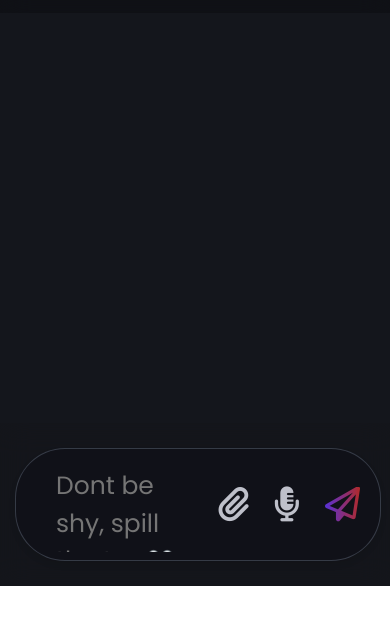
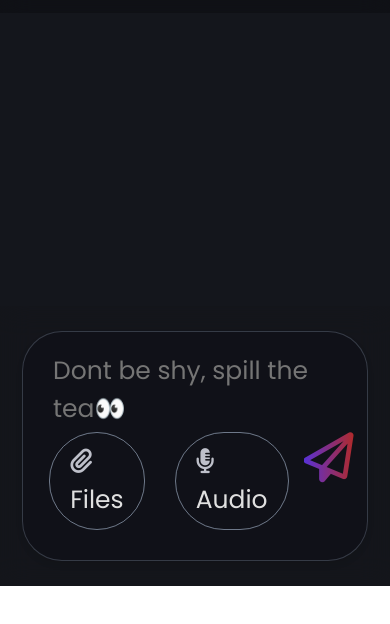
Before and after one commit to lowkeyarhan/ChatBot, a website: page src/index.html in a window 390 px wide. Shown: the part 258-882 px from the top of the page. Drawn offline with nearby package versions, Linux system fonts and the light colour scheme.

Commit message:
text bar UI updated for mobile devices

```diff
--- a/src/index.html
+++ b/src/index.html
@@ -83,8 +83,12 @@
             placeholder="Dont be shy, spill the tea👀"
           ></textarea>
           <div class="btns">
-            <i class="fa-solid fa-paperclip"></i>
-            <i class="fa-solid fa-microphone-lines" id="microphone-btn"></i>
+            <div class="attachments">
+              <span id="files"><i class="fa-solid fa-paperclip"></i></span>
+              <span id="microphone-btn"
+                ><i class="fa-solid fa-microphone-lines"></i
+              ></span>
+            </div>
             <i class="fa-regular fa-paper-plane" id="send-btn"></i>
           </div>
         </div>
--- a/src/script.js
+++ b/src/script.js
@@ -3,6 +3,7 @@ document.addEventListener("DOMContentLoaded", () => {
   const sendBtn = document.getElementById("send-btn");
   const chatBox = document.getElementById("userchat");
   const micBtn = document.getElementById("microphone-btn");
+  const fileBtn = document.getElementById("file-btn");
   const visualizerContainer = document.getElementById(
     "audio-visualizer-container"
   );
@@ -571,4 +572,24 @@ document.addEventListener("DOMContentLoaded", () => {
       stopRecording();
     }
   });
+
+  // Modify the updateButtonText function
+  const updateButtonText = () => {
+    const filesBtn = document.querySelector("#files");
+    const microphoneBtn = document.querySelector("#microphone-btn");
+
+    if (window.innerWidth <= 1000) {
+      filesBtn.innerHTML = '<i class="fa-solid fa-paperclip"></i> Files';
+      microphoneBtn.innerHTML = '<i class="fa-solid fa-microphone-lines"></i> Audio';
+    } else {
+      filesBtn.innerHTML = '<i class="fa-solid fa-paperclip"></i>';
+      microphoneBtn.innerHTML = '<i class="fa-solid fa-microphone-lines"></i>';
+    }
+  };
+
+  // Call it initially
+  updateButtonText();
+
+  // Add resize listener
+  window.addEventListener("resize", updateButtonText);
 });
--- a/src/style.css
+++ b/src/style.css
@@ -244,6 +244,11 @@ body {
   color: #bec0ca;
 }
 
+.attachments {
+  display: flex;
+  gap: 15px;
+  align-items: center;
+}
 .txtarea .btns {
   display: flex;
   gap: 15px;
@@ -463,14 +468,28 @@ p code {
 
   .txtarea {
     width: 90%;
-    border-radius: 50px;
+    border-radius: 40px;
+    flex-direction: column;
+    padding: 10px;
   }
+
   .txtarea .btns {
-    gap: 25px;
+    display: flex;
+    justify-content: space-between;
+    width: 90%;
+    padding-bottom: 20px;
   }
+
+  /* Update the send button specifically */
+  .txtarea .btns #send-btn {
+    font-size: 50px !important;
+    margin-left: auto; /* Push it to the right */
+  }
+
   .txtarea .btns i {
-    font-size: 35px;
+    font-size: 25px;
   }
+
   .txtarea textarea {
     height: 80px; /* Set initial height to 80px for mobile */
     font-size: 20px;
@@ -480,13 +499,25 @@ p code {
     font-size: 25px;
   }
 
+  .attachments {
+    gap: 30px;
+  }
+
+  .attachments span {
+    border: 1px solid rgba(204, 224, 252, 0.5);
+    border-radius: 50px;
+    padding: 10px 20px 10px 20px;
+    font-size: 25px;
+  }
   /* Set font size for all <p> elements to 25px */
   p {
     font-size: 25px; /* Ensure all <p> elements have a font size of 25px */
   }
+
   b {
     font-size: 30px;
   }
+
   .chat_container {
     width: 90%;
   }
```
